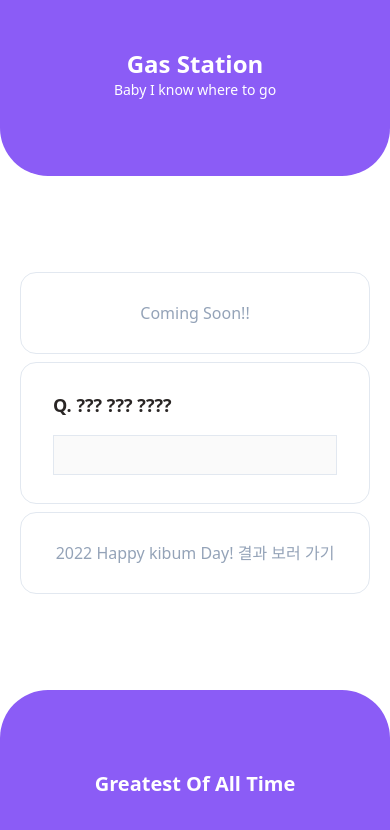
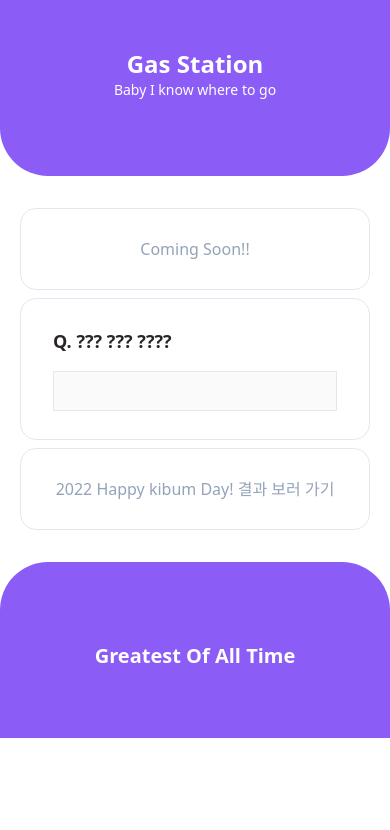
Before and after one commit to pearl-aqua/gas-station, a React (Create React App) app: page / in a window 390 px wide. Shown: the top 830 px of the page. Built offline with nearby package versions, Linux system fonts and the light colour scheme; no server answers.

Commit message:
fix margin in langing

```diff
--- a/src/container/Landing.jsx
+++ b/src/container/Landing.jsx
@@ -3,7 +3,7 @@ import { Link } from 'react-router-dom';
 const Landing = () => {
   return (
     <>
-      <div className="flex flex-col w-[350px] md:w-96 px-8 py-7 mt-36 mb-2 bg-white rounded-2xl border border-slate-200 text-slate-400 z-50">
+      <div className="flex flex-col w-[350px] md:w-96 px-8 py-7 mt-20 md:mt-36 mb-2 bg-white rounded-2xl border border-slate-200 text-slate-400 z-50">
         <span className="">Coming Soon!!</span>
       </div>
       <div className="flex flex-col w-[350px] md:w-96 px-8 py-7 mb-2 bg-white rounded-2xl border border-slate-200 text-slate-400 z-50">
@@ -17,7 +17,7 @@ const Landing = () => {
           disabled
         />
       </div>
-      <div className="flex flex-col w-[350px] md:w-96 mb-36 bg-white rounded-2xl border border-slate-200 text-slate-400 z-50">
+      <div className="flex flex-col w-[350px] md:w-96 mb-20 md:mb-36 bg-white rounded-2xl border border-slate-200 text-slate-400 z-50">
         <Link to="/2022-happy-kibum-day">
           <div className="w-full h-full px-8 py-7 ">
             2022 Happy kibum Day! 결과 보러 가기
```
